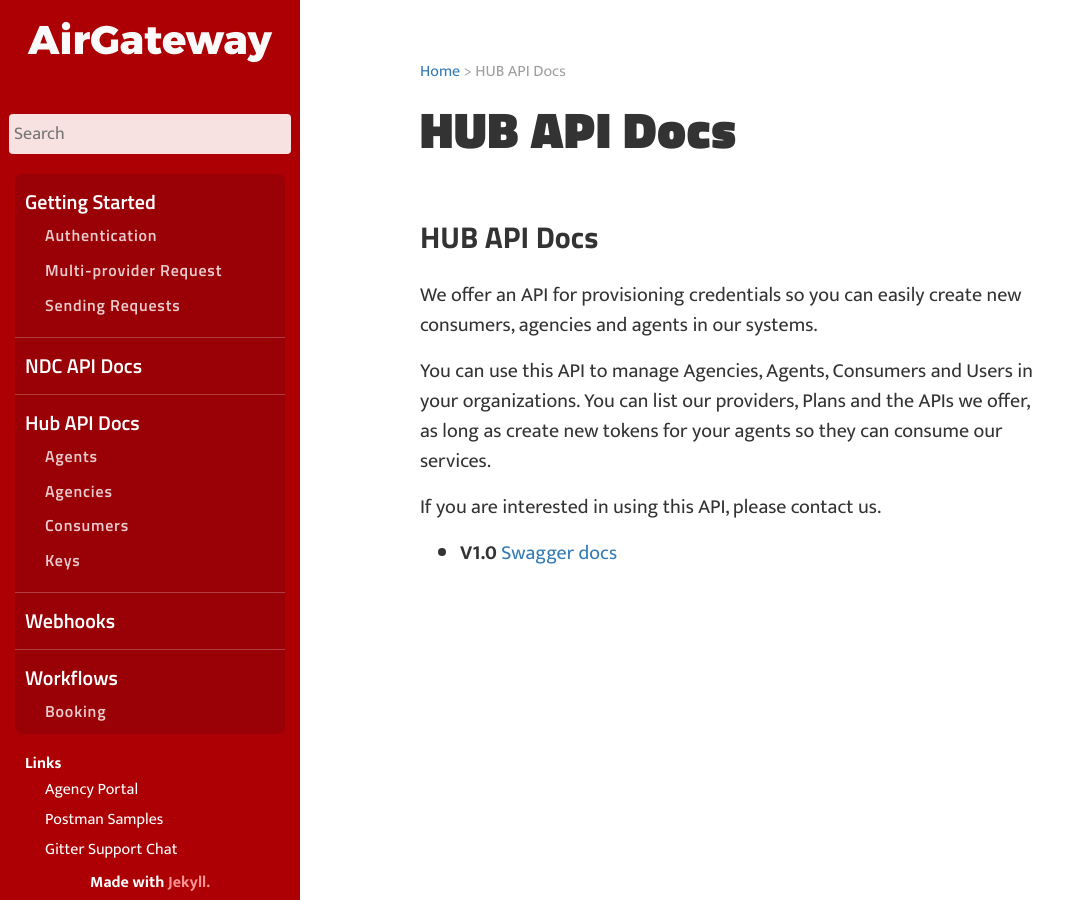
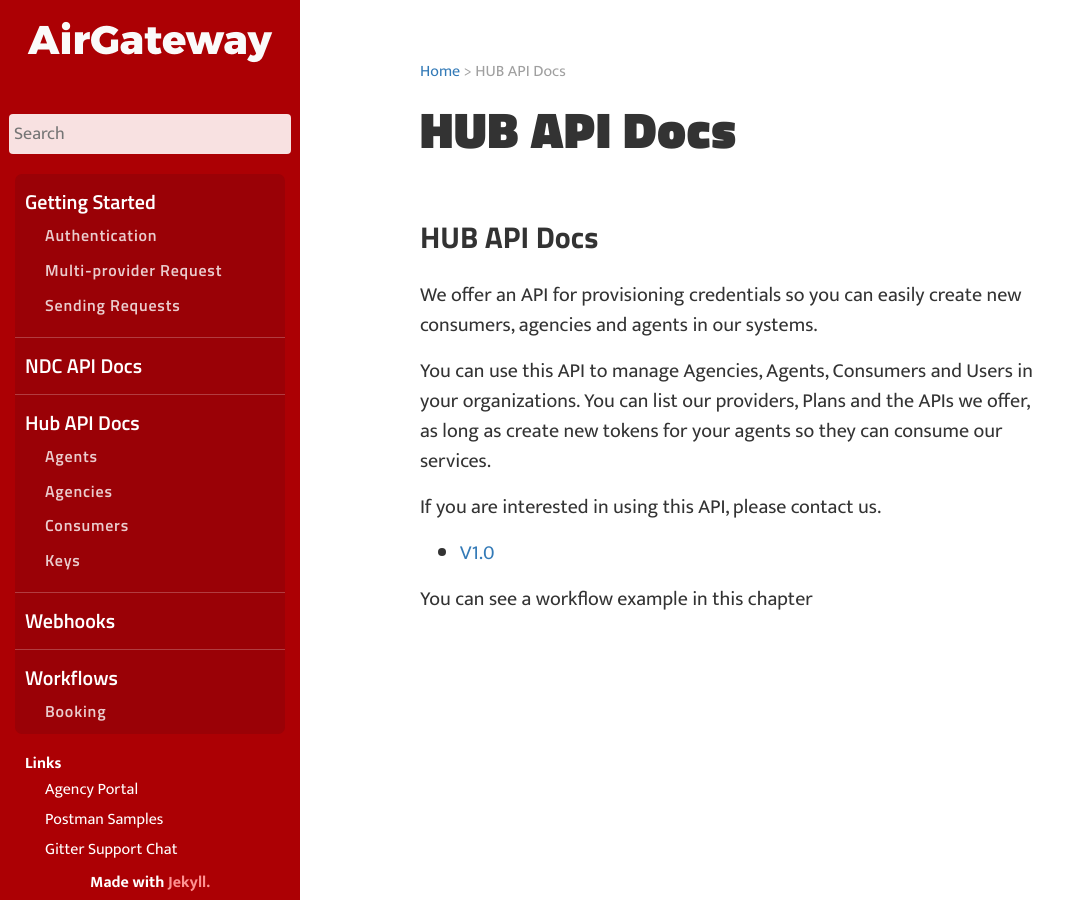
Before and after one commit to AirGateway/dev-guides-jekyll, a Jekyll site: the page built from _pages/mydoc_Hub_API_Docs.md, in a window 1280 px wide. Shown: the whole page, without its empty margins (0-1086 px from the left). Built offline with Jekyll 4.4.1, drawn with Linux system fonts in a browser that asks for light colours; comment, search, counter and statistics services are not loaded.

```diff
--- a/_pages/mydoc_Hub_API_Docs.md
+++ b/_pages/mydoc_Hub_API_Docs.md
@@ -13,4 +13,6 @@ You can use this API to manage Agencies, Agents, Consumers and Users in your org
 
 If you are interested in using this API, please contact us.
 
-- **V1.0** [Swagger docs](https://hub.airgateway.net/api/static/swagger-ui/#/)
+* [V1.0](https://hub.airgateway.net/api/static/swagger-ui/#/)
+
+You can see a workflow example in this chapter
```
